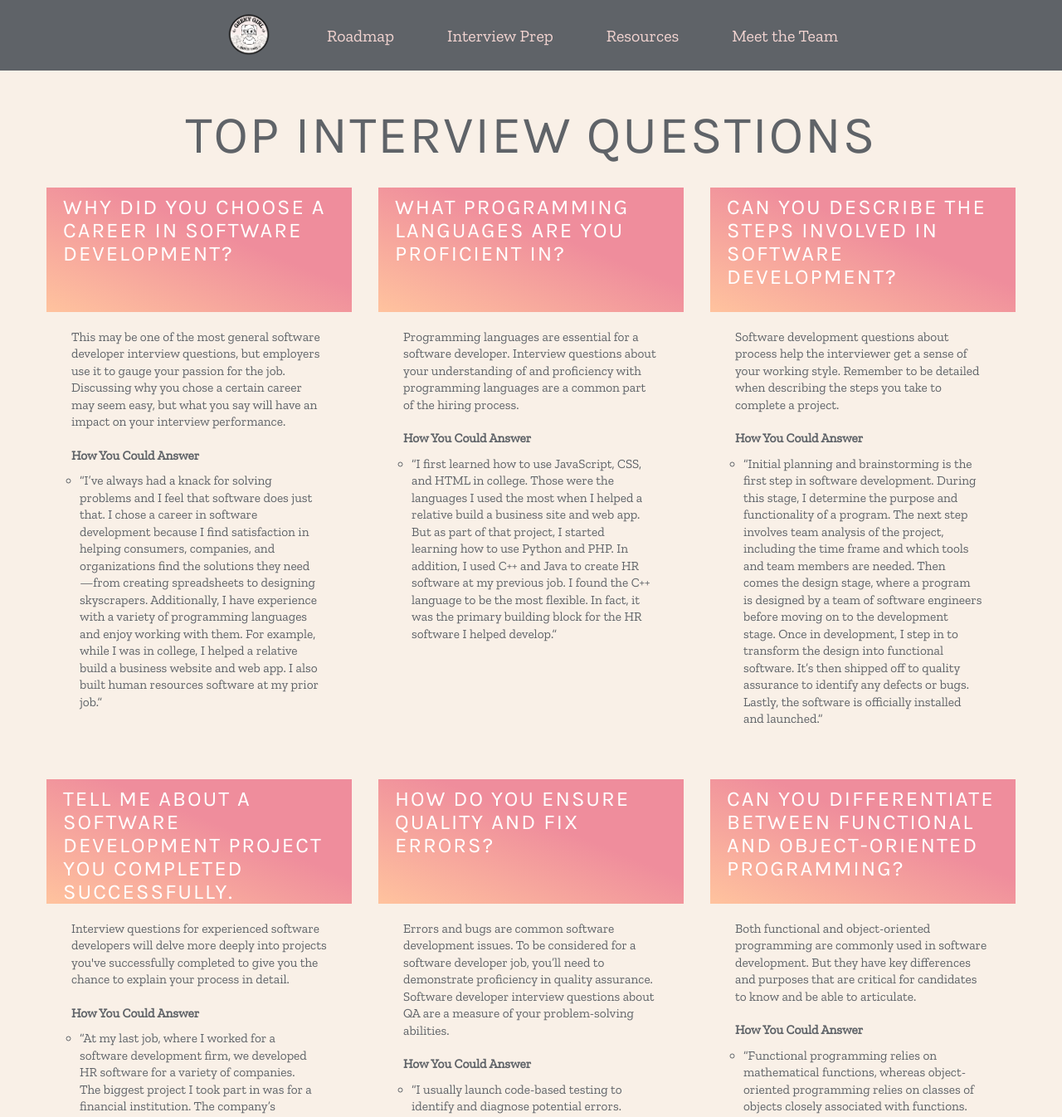
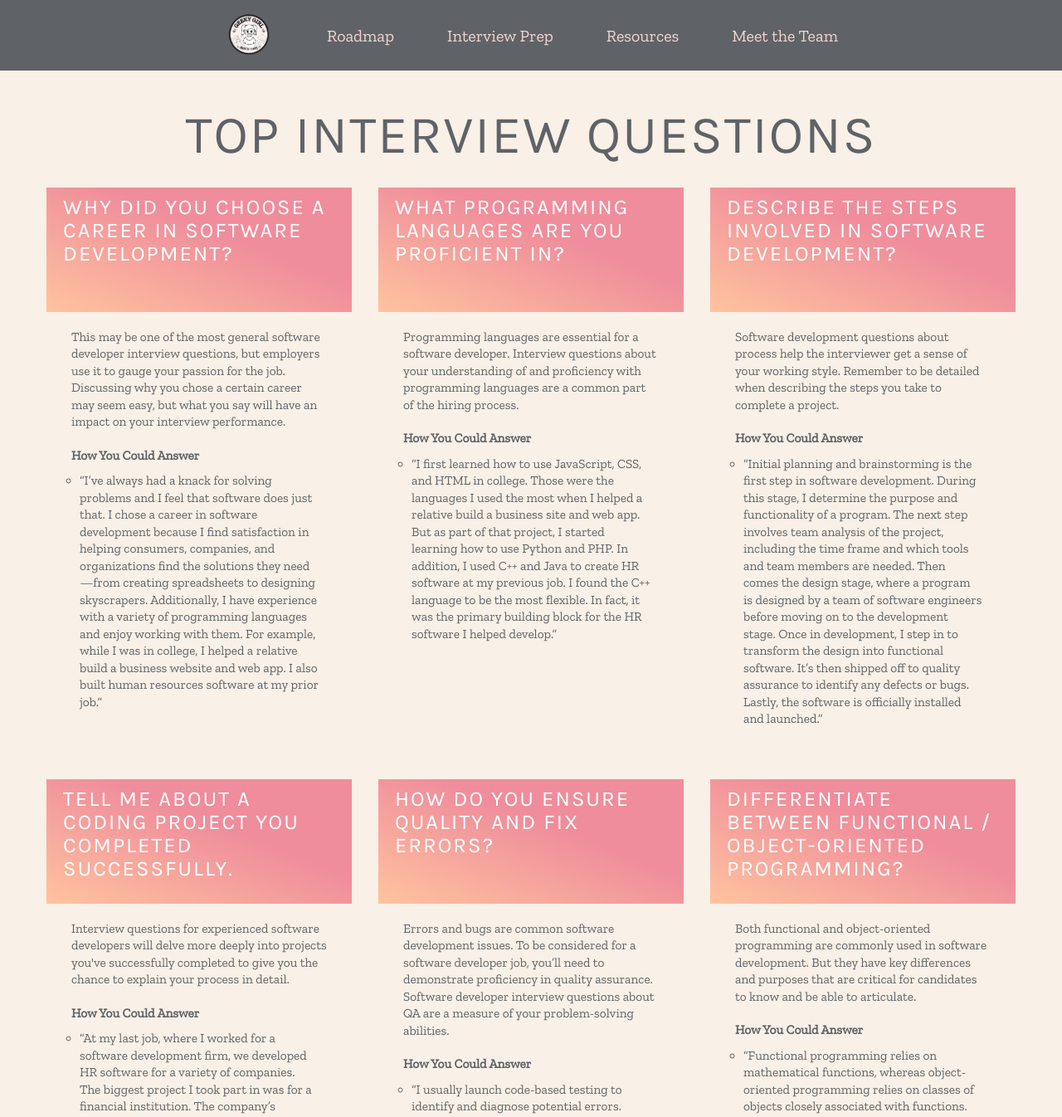
Before and after one commit to Tom-Ainsworth/Geeky-Girl, a React (Vite) app: page /interview-preparation in a window 1280 px wide. Shown: the top 1346 px of the page at 83% size. Built offline with nearby package versions, Linux system fonts and the light colour scheme.

Commit message:
Fix interview prep card responsiveness

```diff
--- a/src/routes/interview-prep/InterviewPrep.jsx
+++ b/src/routes/interview-prep/InterviewPrep.jsx
@@ -43,7 +43,7 @@ const InterviewPrep = () => {
 
 		  <li className={styles.cards_item}>
             <div className={styles.card_content}>
-              <h2 className={styles.card_title}>Can You Describe the Steps Involved in Software Development?</h2>
+              <h2 className={styles.card_title}>Describe the Steps Involved in Software Development?</h2>
               <div className={styles.card_text}>
                 <p>
 				Software development questions about process help the interviewer get a sense of your working style. Remember to be detailed when describing the steps you take to complete a project.
@@ -60,7 +60,7 @@ const InterviewPrep = () => {
 
 		  <li className={styles.cards_item}>
             <div className={styles.card_content}>
-              <h2 className={styles.card_title}>Tell Me About a Software Development Project You Completed Successfully.</h2>
+              <h2 className={styles.card_title}>Tell Me About a coding project You Completed Successfully.</h2>
               <div className={styles.card_text}>
                 <p>
 				Interview questions for experienced software developers will delve more deeply into projects you've successfully completed to give you the chance to explain your process in detail.
@@ -94,7 +94,7 @@ const InterviewPrep = () => {
 
 		  <li className={styles.cards_item}>
             <div className={styles.card_content}>
-              <h2 className={styles.card_title}>Can You Differentiate Between Functional and Object-Oriented Programming?</h2>
+              <h2 className={styles.card_title}>Differentiate Between Functional / Object-Oriented Programming?</h2>
               <div className={styles.card_text}>
                 <p>
 				Both functional and object-oriented programming are commonly used in software development. But they have key differences and purposes that are critical for candidates to know and be able to articulate.
--- a/src/routes/interview-prep/InterviewPrep.module.css
+++ b/src/routes/interview-prep/InterviewPrep.module.css
@@ -65,3 +65,10 @@ ul {
     width: 33.3333%;
   }
 }
+
+/* Extra small devices (phones, 600px and down) */
+@media only screen and (max-width: 600px) {
+  .card_title {
+    font-size: 1.5em;
+  }
+}
```
